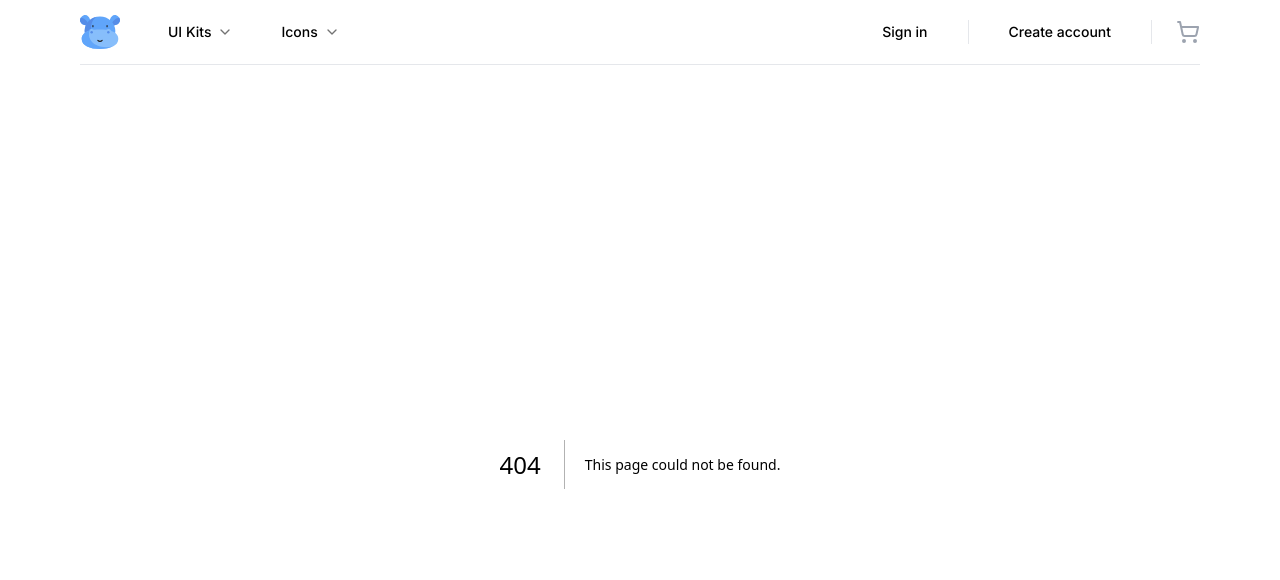
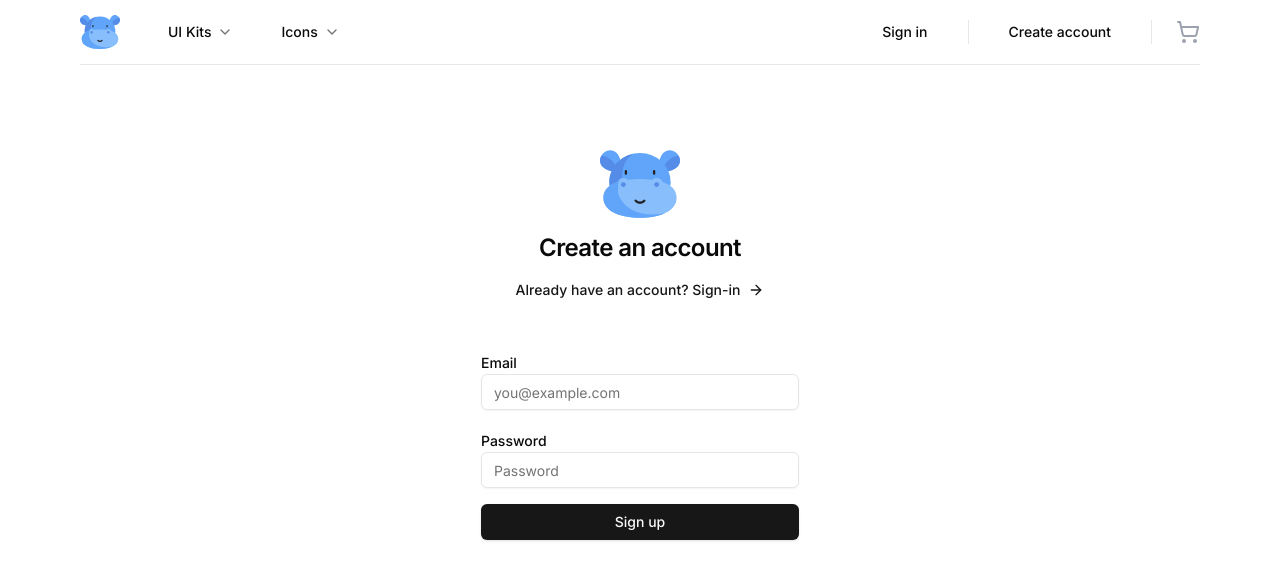
Before and after one commit to wilsondev94/de-market-place, a Next.js app: page /sign-up in a window 1280 px wide. Before the commit this address had no page. Shown: the top 580 px of the page. Built offline with nearby package versions, Linux system fonts and the light colour scheme.

Commit message:
add sign-up page

```diff
--- /dev/null
+++ b/src/app/(auth)/sign-up/page.tsx
@@ -0,0 +1,107 @@
+"use client";
+
+import { Icons } from "@/components/Icons";
+import { Button, buttonVariants } from "@/components/ui/button";
+import { Input } from "@/components/ui/input";
+import { Label } from "@/components/ui/label";
+import { cn } from "@/lib/utils";
+import { ArrowRight } from "lucide-react";
+import Link from "next/link";
+import { zodResolver } from "@hookform/resolvers/zod";
+import { useForm } from "react-hook-form";
+
+import { z } from "zod";
+
+export const AuthCredentialsValidator = z.object({
+  email: z.string().email(),
+  password: z.string().min(8, {
+    message: "Password must be at least 8 characters long.",
+  }),
+});
+
+export type TAuthCredentialsValidator = z.infer<
+  typeof AuthCredentialsValidator
+>;
+
+const Page = () => {
+  const {
+    register,
+    handleSubmit,
+    formState: { errors },
+  } = useForm<TAuthCredentialsValidator>({
+    resolver: zodResolver(AuthCredentialsValidator),
+  });
+
+  const onSubmit = ({ email, password }: TAuthCredentialsValidator) => {
+    console.log(email, password);
+  };
+
+  return (
+    <>
+      <div className="container relative flex pt-20 flex-col items-center justify-center lg:px-0">
+        <div className="mx-auto flex w-full flex-col justify-center space-y-6 sm:w-[350px]">
+          <div className="flex flex-col items-center space-y-2 text-center">
+            <Icons.logo className="h-20 w-20" />
+            <h1 className="text-2xl font-semibold tracking-tight">
+              Create an account
+            </h1>
+
+            <Link
+              className={buttonVariants({
+                variant: "link",
+                className: "gap-1.5",
+              })}
+              href="/sign-in"
+            >
+              Already have an account? Sign-in
+              <ArrowRight className="h-4 w-4" />
+            </Link>
+          </div>
+
+          <div className="grid gap-6 p-4">
+            <form onSubmit={handleSubmit(onSubmit)}>
+              <div className="grid gap-2">
+                <div className="grid gap-1 py-2">
+                  <Label htmlFor="email">Email</Label>
+                  <Input
+                    {...register("email")}
+                    className={cn({
+                      "focus-visible:ring-red-500": errors.email,
+                    })}
+                    placeholder="you@example.com"
+                  />
+                  {errors?.email && (
+                    <p className="text-sm text-red-500">
+                      {errors.email.message}
+                    </p>
+                  )}
+                </div>
+
+                <div className="grid gap-1 py-2">
+                  <Label htmlFor="password">Password</Label>
+                  <Input
+                    {...register("password")}
+                    type="password"
+                    className={cn({
+                      "focus-visible:ring-red-500": errors.password,
+                    })}
+                    placeholder="Password"
+                  />
+                  {errors?.password && (
+                    <p className="text-sm text-red-500">
+                      {errors.password.message}
+                    </p>
+                  )}
+                </div>
+
+                <Button>Sign up</Button>
+              </div>
+            </form>
+          </div>
+        </div>
+      </div>
+    </>
+  );
+};
+
+export default Page;
--- /dev/null
+++ b/src/components/ui/input.tsx
@@ -0,0 +1,22 @@
+import * as React from "react"
+
+import { cn } from "@/lib/utils"
+
+const Input = React.forwardRef<HTMLInputElement, React.ComponentProps<"input">>(
+  ({ className, type, ...props }, ref) => {
+    return (
+      <input
+        type={type}
+        className={cn(
+          "flex h-9 w-full rounded-md border border-input bg-transparent px-3 py-1 text-base shadow-sm transition-colors file:border-0 file:bg-transparent file:text-sm file:font-medium file:text-foreground placeholder:text-muted-foreground focus-visible:outline-none focus-visible:ring-1 focus-visible:ring-ring disabled:cursor-not-allowed disabled:opacity-50 md:text-sm",
+          className
+        )}
+        ref={ref}
+        {...props}
+      />
+    )
+  }
+)
+Input.displayName = "Input"
+
+export { Input }
--- /dev/null
+++ b/src/components/ui/label.tsx
@@ -0,0 +1,26 @@
+"use client"
+
+import * as React from "react"
+import * as LabelPrimitive from "@radix-ui/react-label"
+import { cva, type VariantProps } from "class-variance-authority"
+
+import { cn } from "@/lib/utils"
+
+const labelVariants = cva(
+  "text-sm font-medium leading-none peer-disabled:cursor-not-allowed peer-disabled:opacity-70"
+)
+
+const Label = React.forwardRef<
+  React.ElementRef<typeof LabelPrimitive.Root>,
+  React.ComponentPropsWithoutRef<typeof LabelPrimitive.Root> &
+    VariantProps<typeof labelVariants>
+>(({ className, ...props }, ref) => (
+  <LabelPrimitive.Root
+    ref={ref}
+    className={cn(labelVariants(), className)}
+    {...props}
+  />
+))
+Label.displayName = LabelPrimitive.Root.displayName
+
+export { Label }
```
Also changed, not shown: package.json (+6 -1 lines), 1 other file (tests, documents, lock files or other folders).
